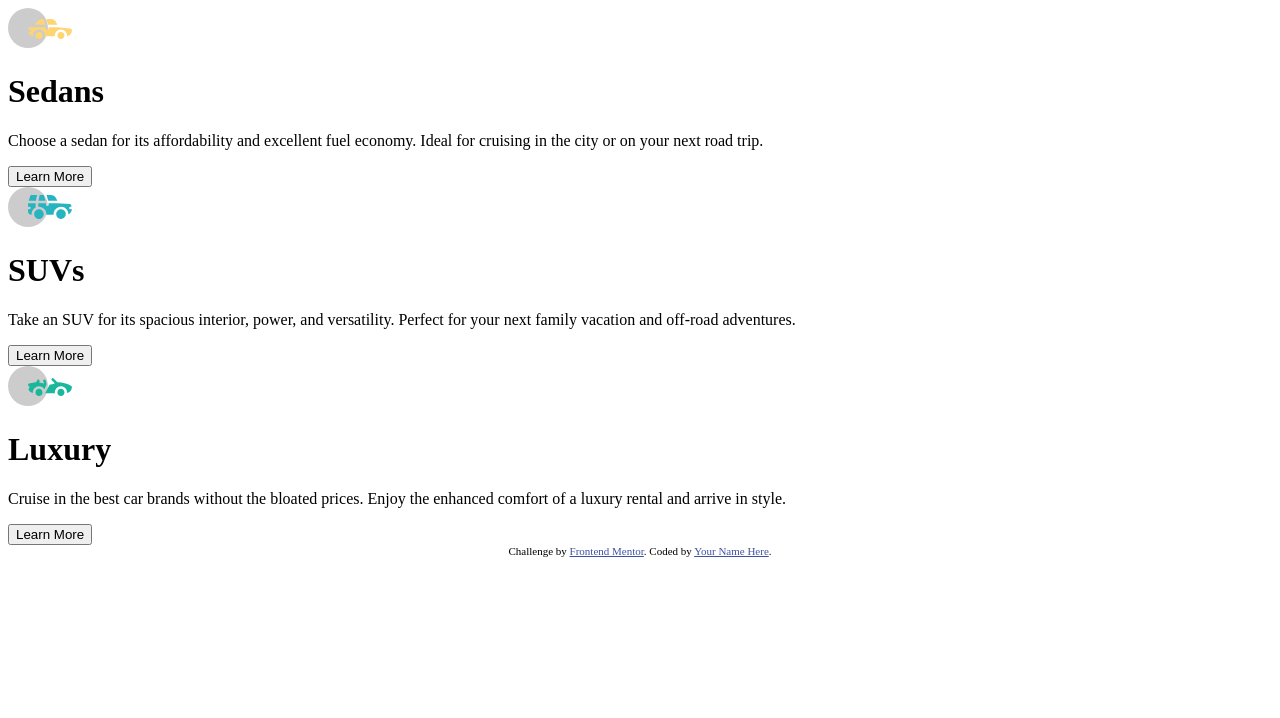
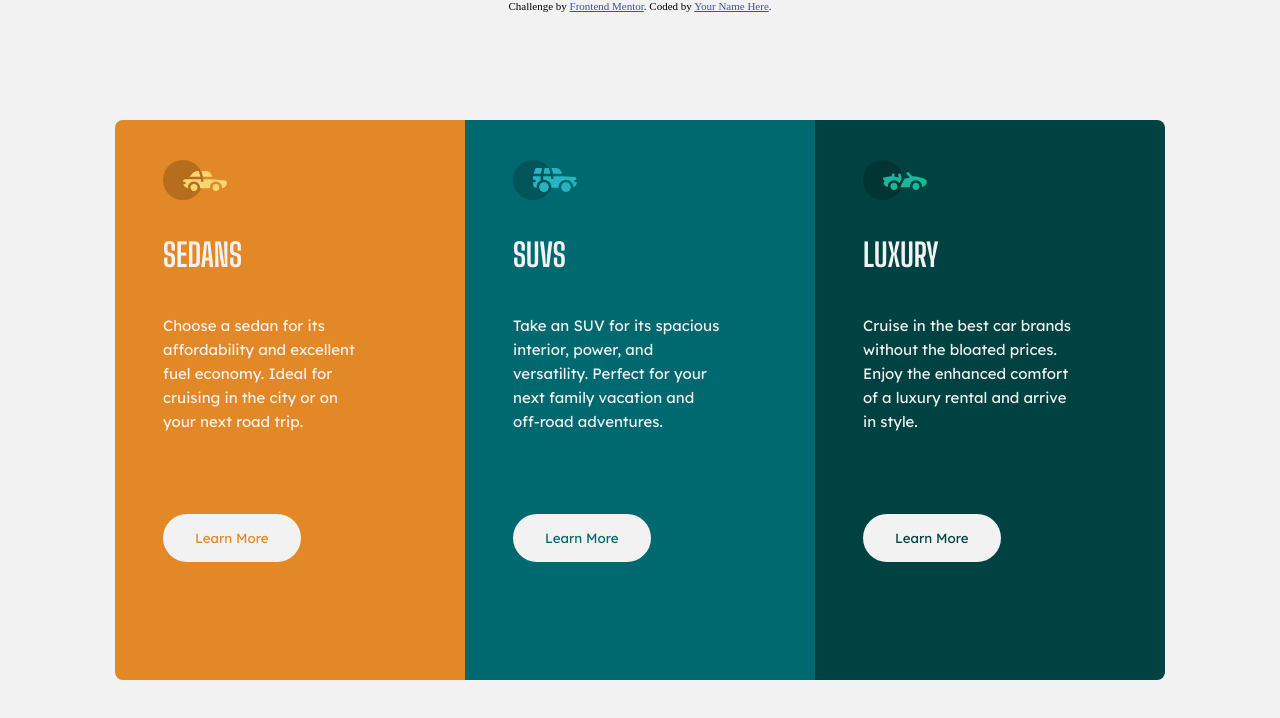
Before and after one commit to codein-looney/3-column-preview-card-component-main, a plain HTML site: page index.html in a window 1280 px wide. Drawn offline with Linux system fonts and the light colour scheme.

Commit message:
Finished solution (Frontend Mentor challenge)

```diff
--- a/index.html
+++ b/index.html
@@ -5,6 +5,9 @@
   <meta name="viewport" content="width=device-width, initial-scale=1.0"> <!-- displays site properly based on user's device -->
 
   <link rel="icon" type="image/png" sizes="32x32" href="./images/favicon-32x32.png">
+  <link rel="preconnect" href="https://fonts.googleapis.com">
+  <link rel="preconnect" href="https://fonts.gstatic.com" crossorigin>
+  <link href="https://fonts.googleapis.com/css2?family=Big+Shoulders+Display:wght@700&family=Lexend+Deca&display=swap" rel="stylesheet">
   <link rel="stylesheet" href="css/styles.css">
   <title>Frontend Mentor | 3-column preview card component</title>
 
@@ -18,31 +21,31 @@
     <main class="container">
       <div class="grid">
         <div class="box1">
-          <img src="/images/icon-sedans.svg" alt="">
+          <img class="icons" src="/images/icon-sedans.svg" alt="">
           <h1>Sedans</h1>
           <p>Choose a sedan for its affordability and excellent fuel economy. Ideal for cruising in the city
             or on your next road trip.</p>
-          <a href="#"><button>Learn More</button></a>
+          <a href="#"><button class="btn btn1">Learn More</button></a>
         </div>
         <div class="box2">
-          <img src="/images/icon-suvs.svg" alt="">
+          <img class="icons" src="/images/icon-suvs.svg" alt="">
           <h1>SUVs</h1>
           <p>Take an SUV for its spacious interior, power, and versatility. Perfect for your next family vacation
             and off-road adventures.</p>
-          <a href="#"><button>Learn More</button></a>
+          <a href="#"><button class="btn btn2">Learn More</button></a>
         </div>
         <div class="box3">
-          <img src="/images/icon-luxury.svg" alt="">
+          <img class="icons" src="/images/icon-luxury.svg" alt="">
           <h1>Luxury</h1>
           <p>Cruise in the best car brands without the bloated prices. Enjoy the enhanced comfort of a luxury
             rental and arrive in style.</p>
-            <a href="#"><button>Learn More</button></a>
+            <a href="#"><button class="btn btn3">Learn More</button></a>
         </div>
       </div>
     </main>
-  <div class="attribution">
-    Challenge by <a href="https://www.frontendmentor.io?ref=challenge" target="_blank">Frontend Mentor</a>.
-    Coded by <a href="#">Your Name Here</a>.
-  </div>
+    <div class="attribution">
+      Challenge by <a href="https://www.frontendmentor.io?ref=challenge" target="_blank">Frontend Mentor</a>.
+      Coded by <a href="#">Your Name Here</a>.
+    </div>
 </body>
 </html>
--- a/scss/base/_reset.scss
+++ b/scss/base/_reset.scss
@@ -0,0 +1,10 @@
+* {
+    margin: 0;
+    padding: 0;
+    box-sizing: border-box;
+}
+
+body {
+    height: 100vh;
+    background: var(--Very-light-gray);
+}
--- a/scss/components/_buttons.scss
+++ b/scss/components/_buttons.scss
@@ -0,0 +1,52 @@
+.btn {
+    margin-top: 2rem;
+    padding: 1rem 2rem 1rem 2rem;
+    font-family: 'Lexend Deca', sans-serif;
+    background-color: var(--Very-light-gray);
+    border-radius: 1.5rem;
+    border: none;
+}
+
+.btn1 {
+    color: var(--Bright-orange);
+    transition: 0.3s;
+
+    &:hover {
+        font-size: 1rem;
+    }
+}
+
+.btn2 {
+    color: var(--Dark-cyan);
+    transition: 0.3s;
+
+
+    &:hover {
+        font-size: 1rem;
+    }
+}
+
+.btn3 {
+    color: var(--Very-dark-cyan);
+    transition: 0.3s;
+
+
+    &:hover {
+        font-size: 1rem;
+    }
+}
+
+@media only screen and (max-width: 960px) {
+    .btn {
+        margin-bottom: 2.5rem;;
+    }
+}
+
+
+@media only screen and (max-width: 960px) {
+    .attribution {
+        position: absolute;
+        top: 240%;
+        right: 34%;
+    }
+}
--- a/scss/layout/_grid.scss
+++ b/scss/layout/_grid.scss
@@ -0,0 +1,79 @@
+.container {
+    width: 1050px;
+    height: 100%;
+    position: absolute;
+    top: 65%;
+    right: 50%;
+    transform: translate(50%, -50%);
+
+
+    .grid {
+        width: 100%;
+        height: 70vh;
+        display: grid;
+        grid-template-columns: repeat(3, 1fr);
+        border-radius: 0.5rem;
+        // border: 1px solid red;
+
+        .box1 {
+            padding: 2.5rem 0 0 3rem;
+            background-color: var(--Bright-orange);
+            border-radius: 0.5rem 0 0 0.5rem;
+        }
+
+        .box2 {
+            padding: 2.5em 0 0 3rem;
+            background-color: var(--Dark-cyan);
+        }
+
+        .box3 {
+            padding: 2.5rem 0 0 3rem;
+            background-color: var(--Very-dark-cyan);
+            border-radius: 0 0.5rem 0.5rem 0;
+        }
+
+        h1 {
+            padding-top: 2rem;
+            text-transform: uppercase;
+            font-family: 'Big Shoulders Display', cursive;
+            color: var(--Very-light-gray);
+            font-weight: 700;
+        }
+
+        p {
+            max-width: 70%;
+            padding: 2.5rem 0 3rem 0;
+            font-size: 15px;
+            font-weight: 400;
+            line-height: 1.5rem;
+            font-family: 'Lexend Deca', sans-serif;
+            color: var(--Very-light-gray);
+        }
+    }
+}
+
+
+@media only screen and (max-width: 960px) {
+
+    .container {
+        width: 20rem;
+        .grid {
+            display: flex;
+            flex-wrap: wrap;
+            // flex-direction: column-reverse;
+
+
+            .box1 {
+                border-radius: 0.5rem 0.5rem 0 0;
+            }
+
+            .box2 {
+                background-color: var(--Dark-cyan);
+            }
+
+            .box3 {
+                border-radius: 0 0 0.5rem 0.5rem;
+            }
+        }
+    }
+}
--- a/scss/sass-utils/_variables.scss
+++ b/scss/sass-utils/_variables.scss
@@ -2,13 +2,9 @@
 
 // COLORS
 --Bright-orange: hsl(31, 77%, 52%);
---Dark-cyan-: hsl(184, 100%, 22%);
+--Dark-cyan: hsl(184, 100%, 22%);
 --Very-dark-cyan: hsl(179, 100%, 13%);
 --Transparent-white: hsla(0, 0%, 100%, 0.75);
 --Very-light-gray: hsl(0, 0%, 95%);
 
-// FONT
---mainFont: font-family: 'Big Shoulders Display', cursive;
---secondaryFont: font-family: 'Lexend Deca', sans-serif;
-
 }
--- a/scss/styles.scss
+++ b/scss/styles.scss
@@ -10,7 +10,3 @@
 
 // SASS-UTILS
 @use 'sass-utils/variables';
-
-// FONT
-@import url('https://fonts.googleapis.com/css2?family=Lexend+Deca&display=swap');
-@import url('https://fonts.googleapis.com/css2?family=Big+Shoulders+Display:wght@700&display=swap');
```
Also changed, not shown: css/styles.css, 1 other file.
